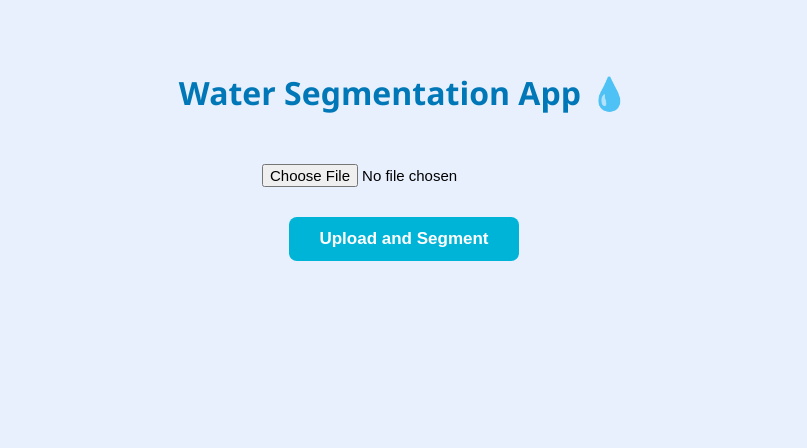
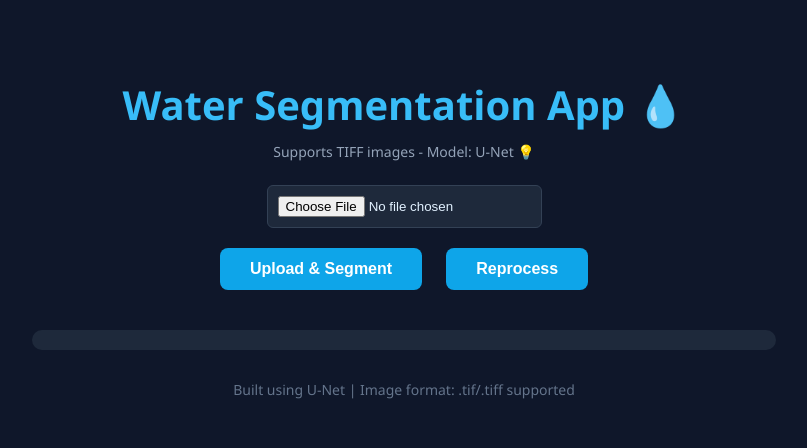
Before and after one commit to Reem-Albadwy/Water-Segmentation, a Flask app: page / in a window 1280 px wide. Shown: the top 448 px of the page, without its empty margins (236-1043 px from the left). Run offline with Flask 3, Linux system fonts and the light colour scheme.

Commit message:
Update index.html

```diff
--- a/Water Segmentation App/templates/index.html
+++ b/Water Segmentation App/templates/index.html
@@ -5,39 +5,50 @@
   <title>Water Segmentation App 💧</title>
   <style>
     body {
-      background: #e8f0fe;
+      background: #0f172a; /* Dark blue-gray tone */
       font-family: 'Segoe UI', Tahoma, Geneva, Verdana, sans-serif;
       text-align: center;
       padding: 50px 20px;
       margin: 0;
+      color: #e2f1ff;
     }
 
     h1 {
-      color: #0077b6;
-      margin-bottom: 30px;
+      color: #38bdf8;
+      margin-bottom: 20px;
+      font-size: 2.5em;
+    }
+
+    .note {
+      font-size: 14px;
+      color: #94a3b8;
+      margin-top: -10px;
     }
 
     input[type="file"] {
       margin-top: 10px;
       padding: 10px;
-      font-size: 15px;
+      background-color: #1e293b;
+      border: 1px solid #334155;
+      border-radius: 6px;
+      color: #e2f1ff;
     }
 
     button {
-      margin-top: 20px;
+      margin: 20px 10px;
       padding: 12px 30px;
-      background-color: #00b4d8;
+      background-color: #0ea5e9;
       color: white;
       border: none;
       border-radius: 8px;
-      font-size: 17px;
+      font-size: 16px;
       font-weight: bold;
       cursor: pointer;
       transition: background 0.3s ease;
     }
 
     button:hover {
-      background-color: #0077b6;
+      background-color: #0284c7;
     }
 
     .spinner {
@@ -45,8 +56,8 @@
       margin: 30px auto;
       width: 50px;
       height: 50px;
-      border: 6px solid #f3f3f3;
-      border-top: 6px solid #00b4d8;
+      border: 6px solid #334155;
+      border-top: 6px solid #38bdf8;
       border-radius: 50%;
       animation: spin 1s linear infinite;
     }
@@ -58,9 +69,25 @@
 
     #loadingText {
       display: none;
-      color: #0077b6;
+      color: #7dd3fc;
       font-weight: bold;
       margin-top: 10px;
+    }
+
+    .progress-bar {
+      width: 60%;
+      margin: 20px auto;
+      height: 20px;
+      background-color: #1e293b;
+      border-radius: 10px;
+      overflow: hidden;
+    }
+
+    .progress-fill {
+      height: 100%;
+      width: 0%;
+      background-color: #38bdf8;
+      transition: width 1.5s ease;
     }
 
     .image-preview-container {
@@ -75,7 +102,7 @@
       max-width: 100%;
       max-height: 300px;
       border-radius: 12px;
-      box-shadow: 0 0 15px rgba(0,0,0,0.2);
+      box-shadow: 0 0 15px rgba(0,0,0,0.3);
       transition: opacity 0.5s ease-in-out;
     }
 
@@ -87,7 +114,7 @@
       margin-top: 25px;
       display: inline-block;
       padding: 10px 20px;
-      background-color: #0096c7;
+      background-color: #0ea5e9;
       color: white;
       border-radius: 6px;
       text-decoration: none;
@@ -95,7 +122,13 @@
     }
 
     .download-btn:hover {
-      background-color: #0077b6;
+      background-color: #0284c7;
+    }
+
+    .footer-note {
+      font-size: 14px;
+      margin-top: 30px;
+      color: #64748b;
     }
 
     @media (max-width: 768px) {
@@ -108,36 +141,46 @@
 </head>
 <body>
   <h1>Water Segmentation App 💧</h1>
+  <p class="note">Supports TIFF images - Model: U-Net 💡</p>
 
-  <form method="POST" enctype="multipart/form-data" onsubmit="showSpinner()">
-    <input type="file" name="image" accept="image/*" required><br>
-    <button type="submit">Upload and Segment</button>
+  <form method="POST" enctype="multipart/form-data" onsubmit="startProcessing()">
+    <input type="file" name="image" accept="image/*,.tif,.tiff" required><br>
+    <button type="submit">Upload & Segment</button>
+    <button type="button" onclick="reprocess()">Reprocess</button>
   </form>
 
+  <div class="progress-bar">
+    <div class="progress-fill" id="progressFill"></div>
+  </div>
   <div class="spinner" id="loadingSpinner"></div>
   <p id="loadingText">Processing image... Please wait ⏳</p>
 
   {% if rgb_result and pred_result %}
   <div class="image-preview-container">
     <div class="image-column">
-      <p><strong>RGB View of Original Image</strong></p>
+      <p><strong>Original Image</strong></p>
       <img src="{{ rgb_result }}" alt="RGB Image">
     </div>
     <div class="image-column">
-      <p><strong>Detected Water Regions</strong></p>
+      <p><strong>Predicted Water Regions</strong></p>
       <img src="{{ pred_result }}" alt="Predicted Mask">
     </div>
   </div>
 
-  <div style="margin-top: 20px;">
-    <a href="{{ pred_result }}" class="download-btn" download>⬇ Download Mask</a>
-  </div>
+  <h2 style="margin-top: 30px; color: #38bdf8;">Water Coverage: {{ coverage_percent }}%</h2>
+  <a href="{{ pred_result }}" class="download-btn" download>⬇ Download Mask</a>
   {% endif %}
 
+  <div class="footer-note">Built using U-Net | Image format: .tif/.tiff supported</div>
+
   <script>
-    function showSpinner() {
+    function startProcessing() {
       document.getElementById("loadingSpinner").style.display = "block";
       document.getElementById("loadingText").style.display = "block";
+      document.getElementById("progressFill").style.width = "60%";
+    }
+    function reprocess() {
+      window.location.reload();
     }
   </script>
 </body>
```
